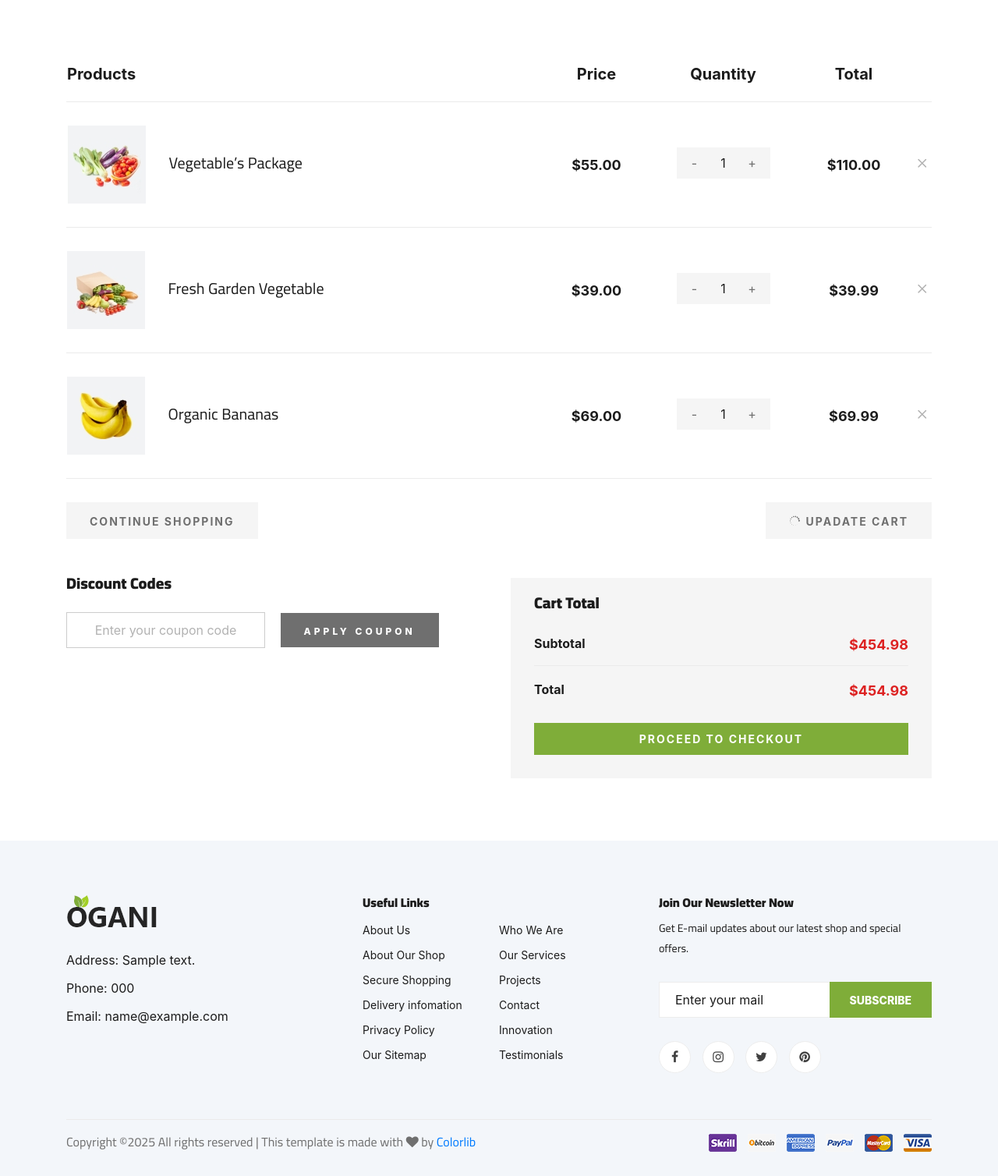
After one commit to lnarayan-main/django_sell_point, a Django app: page /shopping-cart/ in a window 1280 px wide. The commit adds this page. Shown: the part 414-1922 px from the top of the page at 78% size. Run offline with Django 5.2, Linux system fonts and the light colour scheme; a user stored in the database is signed in; tables that the repository leaves empty hold one stand-in row (values such as "Sample post"); grey boxes marked "Sample" are stand-in pictures; some libraries are stand-ins or nearby versions.

Commit message:
add to cart

```diff
--- /dev/null
+++ b/homepage/templates/homepage/home/shoping-cart.html
@@ -0,0 +1,201 @@
+{% extends 'base.html' %}
+{% load static %}
+
+{% block title %}Welcome to My Awesome Site!{% endblock %}
+
+{% block content %}
+
+    <!-- Hero Section Begin -->
+    <section class="hero hero-normal">
+        <div class="container">
+            <div class="row">
+                <div class="col-lg-3">
+                    <div class="hero__categories">
+                        <div class="hero__categories__all">
+                            <i class="fa fa-bars"></i>
+                            <span>All departments</span>
+                        </div>
+                        <ul>
+                            <li><a href="#">Fresh Meat</a></li>
+                            <li><a href="#">Vegetables</a></li>
+                            <li><a href="#">Fruit & Nut Gifts</a></li>
+                            <li><a href="#">Fresh Berries</a></li>
+                            <li><a href="#">Ocean Foods</a></li>
+                            <li><a href="#">Butter & Eggs</a></li>
+                            <li><a href="#">Fastfood</a></li>
+                            <li><a href="#">Fresh Onion</a></li>
+                            <li><a href="#">Papayaya & Crisps</a></li>
+                            <li><a href="#">Oatmeal</a></li>
+                            <li><a href="#">Fresh Bananas</a></li>
+                        </ul>
+                    </div>
+                </div>
+                <div class="col-lg-9">
+                    <div class="hero__search">
+                        <div class="hero__search__form">
+                            <form action="#">
+                                <div class="hero__search__categories">
+                                    All Categories
+                                    <span class="arrow_carrot-down"></span>
+                                </div>
+                                <input type="text" placeholder="What do yo u need?">
+                                <button type="submit" class="site-btn">SEARCH</button>
+                            </form>
+                        </div>
+                        <div class="hero__search__phone">
+                            <div class="hero__search__phone__icon">
+                                <i class="fa fa-phone"></i>
+                            </div>
+                            <div class="hero__search__phone__text">
+                                <h5>+65 11.188.888</h5>
+                                <span>support 24/7 time</span>
+                            </div>
+                        </div>
+                    </div>
+                </div>
+            </div>
+        </div>
+    </section>
+    <!-- Hero Section End -->
+
+    <!-- Breadcrumb Section Begin -->
+    <section class="breadcrumb-section set-bg" data-setbg="img/breadcrumb.jpg">
+        <div class="container">
+            <div class="row">
+                <div class="col-lg-12 text-center">
+                    <div class="breadcrumb__text">
+                        <h2>Shopping Cart</h2>
+                        <div class="breadcrumb__option">
+                            <a href="./index.html">Home</a>
+                            <span>Shopping Cart</span>
+                        </div>
+                    </div>
+                </div>
+            </div>
+        </div>
+    </section>
+    <!-- Breadcrumb Section End -->
+
+    <!-- Shoping Cart Section Begin -->
+    <section class="shoping-cart spad">
+        <div class="container">
+            <div class="row">
+                <div class="col-lg-12">
+                    <div class="shoping__cart__table">
+                        <table>
+                            <thead>
+                                <tr>
+                                    <th class="shoping__product">Products</th>
+                                    <th>Price</th>
+                                    <th>Quantity</th>
+                                    <th>Total</th>
+                                    <th></th>
+                                </tr>
+                            </thead>
+                            <tbody>
+                                <tr>
+                                    <td class="shoping__cart__item">
+                                        <img src="img/cart/cart-1.jpg" alt="">
+                                        <h5>Vegetable’s Package</h5>
+                                    </td>
+                                    <td class="shoping__cart__price">
+                                        $55.00
+                                    </td>
+                                    <td class="shoping__cart__quantity">
+                                        <div class="quantity">
+                                            <div class="pro-qty">
+                                                <input type="text" value="1">
+                                            </div>
+                                        </div>
+                                    </td>
+                                    <td class="shoping__cart__total">
+                                        $110.00
+                                    </td>
+                                    <td class="shoping__cart__item__close">
+                                        <span class="icon_close"></span>
+                                    </td>
+                                </tr>
+                                <tr>
+                                    <td class="shoping__cart__item">
+                                        <img src="img/cart/cart-2.jpg" alt="">
+                                        <h5>Fresh Garden Vegetable</h5>
+                                    </td>
+                                    <td class="shoping__cart__price">
+                                        $39.00
+                                    </td>
+                                    <td class="shoping__cart__quantity">
+                                        <div class="quantity">
+                                            <div class="pro-qty">
+                                                <input type="text" value="1">
+                                            </div>
+                                        </div>
+                                    </td>
+                                    <td class="shoping__cart__total">
+                                        $39.99
+                                    </td>
+                                    <td class="shoping__cart__item__close">
+                                        <span class="icon_close"></span>
+                                    </td>
+                                </tr>
+                                <tr>
+                                    <td class="shoping__cart__item">
+                                        <img src="img/cart/cart-3.jpg" alt="">
+                                        <h5>Organic Bananas</h5>
+                                    </td>
+                                    <td class="shoping__cart__price">
+                                        $69.00
+                                    </td>
+                                    <td class="shoping__cart__quantity">
+                                        <div class="quantity">
+                                            <div class="pro-qty">
+                                                <input type="text" value="1">
+                                            </div>
+                                        </div>
+                                    </td>
+                                    <td class="shoping__cart__total">
+                                        $69.99
+                                    </td>
+                                    <td class="shoping__cart__item__close">
+                                        <span class="icon_close"></span>
+                                    </td>
+                                </tr>
+                            </tbody>
+                        </table>
+                    </div>
+                </div>
+            </div>
+            <div class="row">
+                <div class="col-lg-12">
+                    <div class="shoping__cart__btns">
+                        <a href="#" class="primary-btn cart-btn">CONTINUE SHOPPING</a>
+                        <a href="#" class="primary-btn cart-btn cart-btn-right"><span class="icon_loading"></span>
+                            Upadate Cart</a>
+                    </div>
+                </div>
+                <div class="col-lg-6">
+                    <div class="shoping__continue">
+                        <div class="shoping__discount">
+                            <h5>Discount Codes</h5>
+                            <form action="#">
+                                <input type="text" placeholder="Enter your coupon code">
+                                <button type="submit" class="site-btn">APPLY COUPON</button>
+                            </form>
+                        </div>
+                    </div>
+                </div>
+                <div class="col-lg-6">
+                    <div class="shoping__checkout">
+                        <h5>Cart Total</h5>
+                        <ul>
+                            <li>Subtotal <span>$454.98</span></li>
+                            <li>Total <span>$454.98</span></li>
+                        </ul>
+                        <a href="#" class="primary-btn">PROCEED TO CHECKOUT</a>
+                    </div>
+                </div>
+            </div>
+        </div>
+    </section>
+    <!-- Shoping Cart Section End -->
+
+    {% endblock %}
--- a/homepage/urls.py
+++ b/homepage/urls.py
@@ -6,5 +6,6 @@ urlpatterns = [
     path('shop-grid/', views.shop_grid, name='shop_grid'),
     path('blog/', views.blog, name='blog'),
     path('contact/', views.contact, name='contact'),
+    path('shopping-cart/', views.shoppingCart, name='shopping-cart'),
 
 ]
--- a/homepage/views.py
+++ b/homepage/views.py
@@ -1,7 +1,7 @@
 from django.shortcuts import render
 from core.decorators import admin_required, logged_in_required
 from homepage.models import Category
-from products.models import Favorite, Product
+from products.models import Favorite, Product, CartItem
 from itertools import zip_longest
 from django.db.models import OuterRef, Exists, Value, BooleanField
 
@@ -15,24 +15,28 @@ def chunked(iterable, n):
 # @admin_required
 def home(request):
     categories = Category.objects.all()
-    # products = Product.objects.all()
     user = request.user
+
     if user.is_authenticated:
         favorites = Favorite.objects.filter(user=user, product=OuterRef('pk'))
+        cart_items = CartItem.objects.filter(user=user, product=OuterRef('pk'))
+
         products = Product.objects.annotate(
-            is_favorited=Exists(favorites)
+            is_favorited=Exists(favorites),
+            is_carted=Exists(cart_items)
         )
     else:
         products = Product.objects.annotate(
-            is_favorited=Value(False, output_field=BooleanField())
+            is_favorited=Value(False, output_field=BooleanField()),
+            is_carted=Value(False, output_field=BooleanField())
         )
 
+    grouped = list(chunked(products, 3))  # groups of 3 products per row
 
-    grouped = list(chunked(products, 3))
     context = {
-        'categories' : categories,
-        'products' : products,
-        'grouped_products' : grouped
+        'categories': categories,
+        'products': products,
+        'grouped_products': grouped,
     }
     return render(request, 'homepage/home.html', context)
 
@@ -51,3 +55,16 @@ def blog(request):
 
 def contact(request):
     return render(request, 'homepage/home/contact.html')
+
+
+def shoppingCart(request):
+    cart_items = CartItem.objects.select_related('product').filter(user=request.user)
+    total_items = cart_items.count()
+    total_price = sum(item.product.price * item.quantity for item in cart_items)
+
+    context = {
+        'cart_items': cart_items,
+        'total_items': total_items,
+        'total_price': total_price,
+    }
+    return render(request, 'homepage/home/shoping-cart.html', context)
--- a/products/context_processors.py
+++ b/products/context_processors.py
@@ -1,4 +1,4 @@
-from .models import Favorite
+from .models import CartItem, Favorite
 
 def favorite_count(request):
     if request.user.is_authenticated:
@@ -6,3 +6,9 @@ def favorite_count(request):
     else:
         count = 0
     return {'favorite_count': count}
+
+def cart_count(request):
+    count = 0
+    if request.user.is_authenticated:
+        count = CartItem.objects.filter(user=request.user).count()
+    return {'cart_count': count}
--- a/products/urls.py
+++ b/products/urls.py
@@ -8,4 +8,5 @@ urlpatterns = [
     path('products/<slug:slug>/', views.product_detail, name='product_detail'),
     path('products/delete/<slug:slug>/', views.product_delete, name='product_delete'),
     path('product/toggle-favorite/', views.toggle_favorite, name='toggle_favorite'),
+    path('product/add_to_cart/', views.add_to_cart, name='add_to_cart'),
 ]
--- a/sell_point/settings.py
+++ b/sell_point/settings.py
@@ -67,6 +67,7 @@ TEMPLATES = [
                 'django.contrib.auth.context_processors.auth',
                 'django.contrib.messages.context_processors.messages',
                 'products.context_processors.favorite_count',
+                'products.context_processors.cart_count',
             ],
         },
     },
--- a/static/custom/css/style.css
+++ b/static/custom/css/style.css
@@ -14,3 +14,12 @@
 .featured__item__pic__hover a.favorited i {
 	color: red !important;
 }
+
+.featured__item__pic__hover li:hover a.carted {
+	background: yellow !important;
+	border-color: yellow !important;
+}
+
+.featured__item__pic__hover a.carted i {
+	color: red !important;
+}
--- a/templates/header.html
+++ b/templates/header.html
@@ -73,7 +73,7 @@
                         <li><a href="#">Pages</a>
                             <ul class="header__menu__dropdown">
                                 <li><a href="./shop-details.html">Shop Details</a></li>
-                                <li><a href="./shoping-cart.html">Shoping Cart</a></li>
+                                <li><a href="{% url 'shopping-cart' %}">Shoping Cart</a></li>
                                 <li><a href="./checkout.html">Check Out</a></li>
                                 <li><a href="./blog-details.html">Blog Details</a></li>
                             </ul>
@@ -92,7 +92,7 @@
                                 <span class="favorite-count">{{ favorite_count }}</span>
                             {% endif %}
                         </a></li>
-                        <li><a href="#"><i class="fa fa-shopping-bag"></i> <span>3</span></a></li>
+                        <li><a href="{% url 'shopping-cart' %}"><i class="fa fa-shopping-bag"></i> <span class="cart-count">{{ cart_count }}</span></a></li>
                     </ul>
                     <!-- <div class="header__cart__price">item: <span>$150.00</span></div> -->
                 </div>
```
Also changed, not shown: homepage/templates/homepage/home.html (+27 -1 lines), products/views.py (+33 -1 lines).
